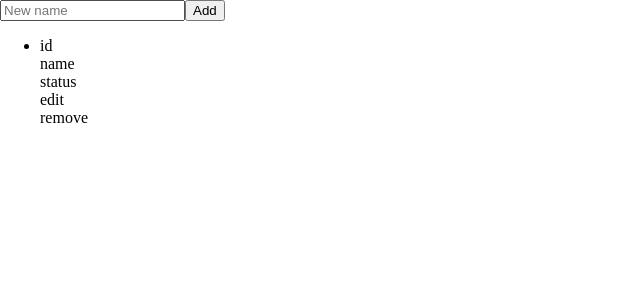
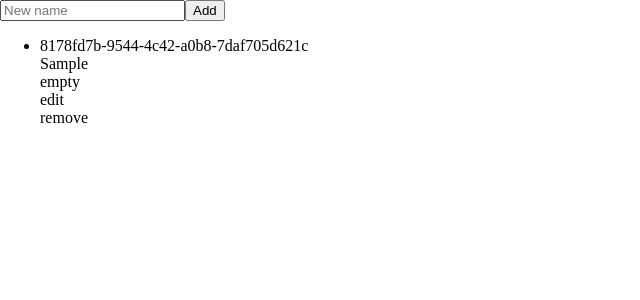
Before and after one commit to AquiGorka/dictionaries, a React (Create React App) app: page / in a window 1280 px wide. Both pictures are taken after typing "Sample" into the empty fields and a click on the button "Add". Shown: the top 300 px of the page, without its empty margins (0-640 px from the left). Built offline with nearby package versions, Linux system fonts and the light colour scheme.

Commit message:
Dictionaries: render item data

```diff
--- a/src/screens/Dictionaries.js
+++ b/src/screens/Dictionaries.js
@@ -29,9 +29,9 @@ function Dictionaries() {
 function Item({ id, name, status }) {
   return (
     <li>
-      <div>id</div>
-      <div>name</div>
-      <div>status</div>
+      <div>{id}</div>
+      <div>{name}</div>
+      <div>{status}</div>
       <div>edit</div>
       <div>remove</div>
     </li>
```
